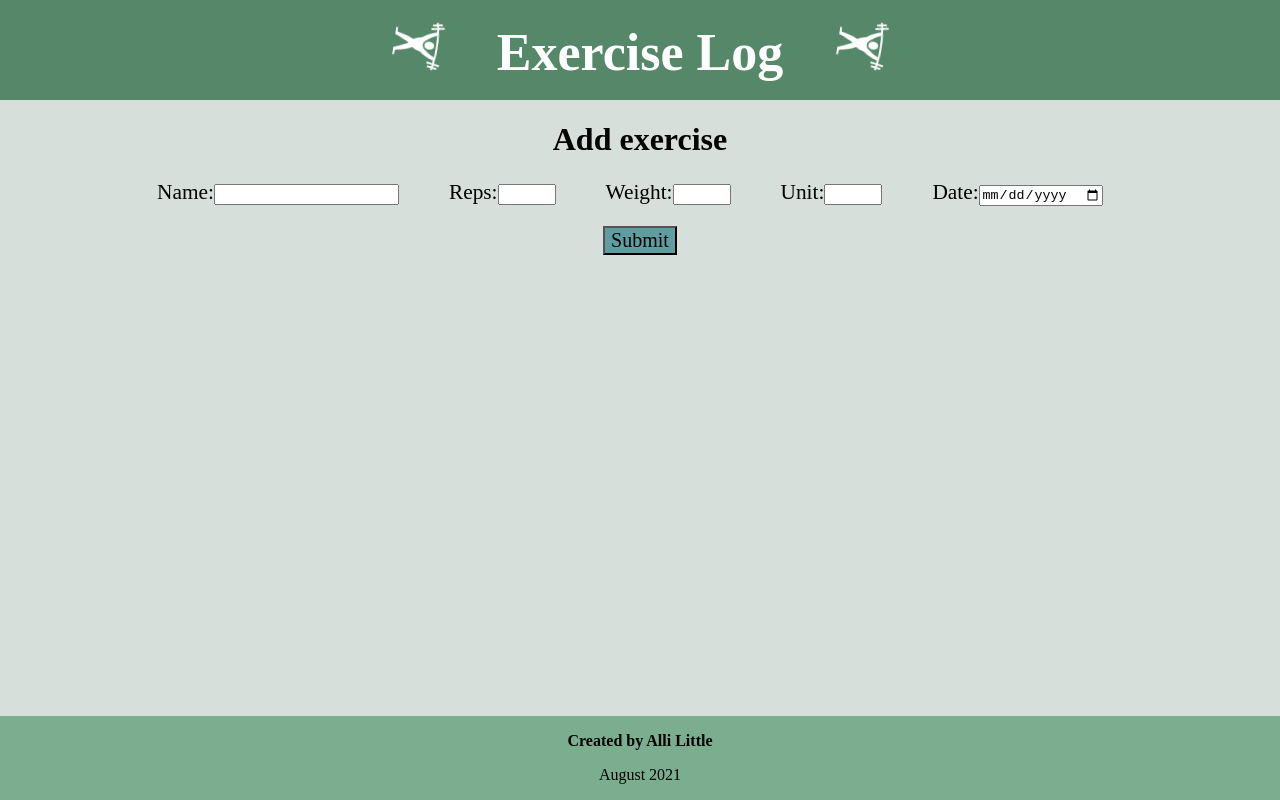
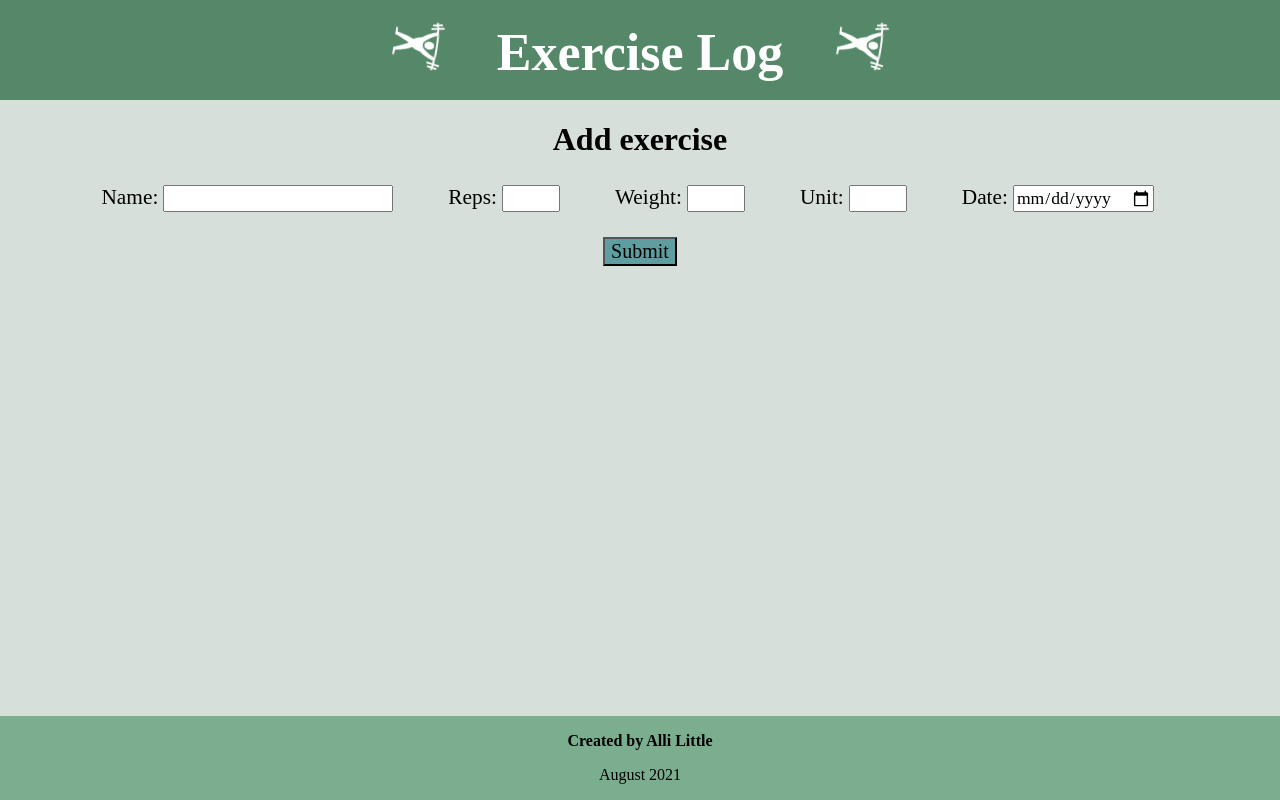
Before and after one commit to allisonglittle/exercise-tracker, a React (Create React App) app in the folder exercise-ui/: page /new-exercise in a window 1280 px wide. Built offline with nearby package versions, Linux system fonts and the light colour scheme.

Commit message:
Added input styling

```diff
--- a/exercise-ui/src/App.css
+++ b/exercise-ui/src/App.css
@@ -77,8 +77,13 @@ td {
   padding-right: 20px;
 }
 
+input {
+  font-family: 'Rockwell';
+  font-size: 1.1rem;
+  margin: 5px;
+}
+
 .numericInput {
-  margin: auto;
   width: 50px;
 }
 
```
